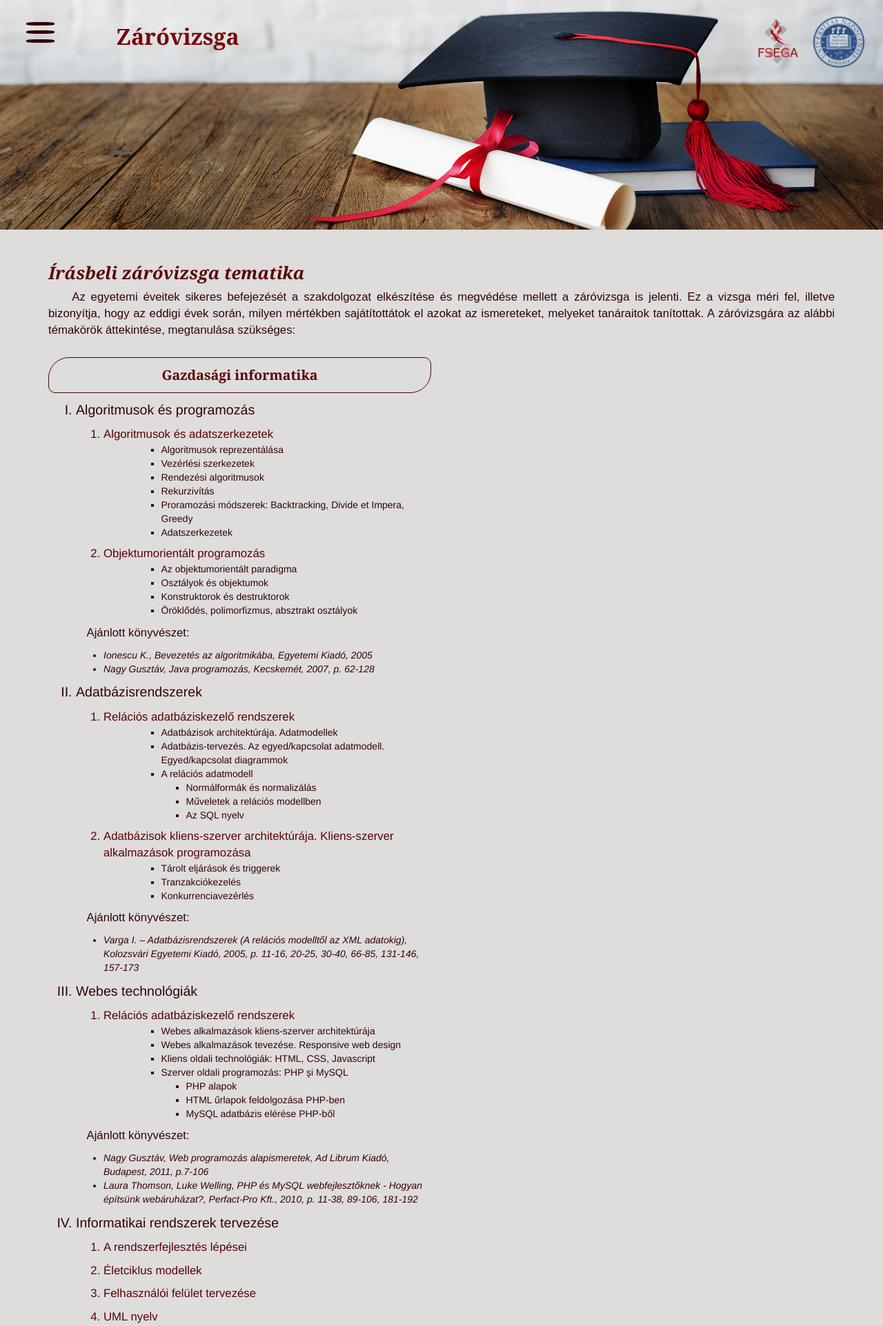
After one commit to zsanett28/Thesis_presentation_for_students, a PHP site: page /Zarovizsga.html in a window 1280 px wide. The commit adds this page. Shown: the top 1923 px of the page at 69% size. Run offline with PHP 8.4, Linux system fonts and the light colour scheme.

Commit message:
zarovizsga-gazdinfo

```diff
--- a/Beiratkozas.html
+++ b/Beiratkozas.html
@@ -244,7 +244,7 @@
                         <a href="Szakdolgozat.html" class ="menulink">Szakdolgozat elkészítése</a>
                     </li>
                     <li class="list-item1">
-                        <a href="#" class ="menulink">Záróvizsga</a>
+                        <a href="Zarovizsga.html" class ="menulink">Záróvizsga</a>
                     </li>
                     <li class="list-item1">
                         <a href="Fontos_datumok.html" class ="menulink">Fontos határidők</a>
--- a/Fontos_datumok.html
+++ b/Fontos_datumok.html
@@ -127,7 +127,7 @@
                         <a href="Szakdolgozat.html" class ="menulink">Szakdolgozat elkészítése</a>
                     </li>
                     <li class="list-item1">
-                        <a href="#" class ="menulink">Záróvizsga</a>
+                        <a href="Zarovizsga.html" class ="menulink">Záróvizsga</a>
                     </li>
                     <li class="list-item1">
                         <a href="Fontos_datumok.html" class ="menulink active">Fontos határidők</a>
--- a/Kapcsolat.html
+++ b/Kapcsolat.html
@@ -71,7 +71,7 @@
                         <a href="Szakdolgozat.html" class ="menulink">Szakdolgozat elkészítése</a>
                     </li>
                     <li class="list-item1">
-                        <a href="#" class ="menulink">Záróvizsga</a>
+                        <a href="Zarovizsga.html" class ="menulink">Záróvizsga</a>
                     </li>
                     <li class="list-item1">
                         <a href="Fontos_datumok.html" class ="menulink">Fontos határidők</a>
--- a/Kezdooldal.html
+++ b/Kezdooldal.html
@@ -86,7 +86,7 @@
                         <a href="Szakdolgozat.html" class ="menulink">Szakdolgozat elkészítése</a>
                     </li>
                     <li class="list-item1">
-                        <a href="#" class ="menulink">Záróvizsga</a>
+                        <a href="Zarovizsga.html" class ="menulink">Záróvizsga</a>
                     </li>
                     <li class="list-item1">
                         <a href="Fontos_datumok.html" class ="menulink">Fontos határidők</a>
--- a/Szakdolgozat.html
+++ b/Szakdolgozat.html
@@ -336,7 +336,7 @@
                         <a href="Szakdolgozat.html" class ="menulink active">Szakdolgozat elkészítése</a>
                     </li>
                     <li class="list-item1">
-                        <a href="#" class ="menulink">Záróvizsga</a>
+                        <a href="Zarovizsga.html" class ="menulink">Záróvizsga</a>
                     </li>
                     <li class="list-item1">
                         <a href="Fontos_datumok.html" class ="menulink">Fontos határidők</a>
--- a/Temajavaslatok.html
+++ b/Temajavaslatok.html
@@ -503,7 +503,7 @@
                         <a href="Szakdolgozat.html" class ="menulink">Szakdolgozat elkészítése</a>
                     </li>
                     <li class="list-item1">
-                        <a href="#" class ="menulink">Záróvizsga</a>
+                        <a href="Zarovizsga.html" class ="menulink">Záróvizsga</a>
                     </li>
                     <li class="list-item1">
                         <a href="Fontos_datumok.html" class ="menulink">Fontos határidők</a>
--- /dev/null
+++ b/Zarovizsga.html
@@ -0,0 +1,250 @@
+<!DOCTYPE html>
+<html lang="hu">
+
+<head>
+    <title>Szakdolgozat - Közgazdaság- és Gazdálkodástudományi Kar, BBTE, Kolozsvár</title>
+    <meta charset="utf-8">
+    <link rel="icon" href="images\icon.png" sizes="16x16" type="image/png">
+    <meta http-equiv="X-UA-Compatible" content="IE=edge">
+    <!--a szelte az oldalnak annyi legyen mint a device oldala, illetve nem modositja a betuk meretet sem-->
+    <meta name="viewport" content="width=device-width, initial-scale=1">
+    <link rel="stylesheet" href="css\bootstrap.min.css">
+    <link rel="stylesheet" href="css\all.css">
+    <link rel="stylesheet" href="css\Szakdolgozat.css">
+</head>
+
+<body>
+    <div class="container-back">
+
+        <a href="http://hu.econ.ubbcluj.ro/" target="_blank"><img class="fsega-logo" alt="FSEGA logo" src="images\fsega.png"></a>
+        <a href="https://www.ubbcluj.ro/hu/" target="_blank"><img class="bbte-logo" alt="BBTE logo" src="images\bbte.png"></a>
+        <img class="background" alt="Háttérkép" src="images\ballagas.jpg">
+        <div class="background-text">
+            <div class="col-md-12">
+                <h1 class="title">Záróvizsga</h1>
+            </div>
+        </div>
+
+    </div>
+
+    <div class="container">
+        <div class="row">
+
+            <div class="col-md-12">
+                <h2 class="small-title">Írásbeli záróvizsga tematika</h2>
+                <p class="paragraf">Az egyetemi éveitek sikeres befejezését a szakdolgozat elkészítése és megvédése mellett a záróvizsga is jelenti.
+                    Ez a vizsga méri fel, illetve bizonyítja, hogy az eddigi évek során, milyen mértékben sajátítottátok el azokat az ismereteket, melyeket
+                    tanáraitok tanítottak. A záróvizsgára az alábbi témakörök áttekintése, megtanulása szükséges:
+                </p>
+            </div>
+
+            <div class="col-md-6">
+                <p class="paragraf-teacher">Gazdasági informatika</p>
+                <ol type="I">
+                    <li class="list-item4">Algoritmusok és programozás</li>
+                        <ol type="1">
+                            <li class="list-item5">Algoritmusok és adatszerkezetek</li>
+                            <ul>
+                                <li class="list-item3">Algoritmusok reprezentálása</li>
+                                <li class="list-item3">Vezérlési szerkezetek</li>
+                                <li class="list-item3">Rendezési algoritmusok</li>
+                                <li class="list-item3">Rekurzivítás</li>
+                                <li class="list-item3">Proramozási módszerek: Backtracking, Divide et Impera, Greedy</li>
+                                <li class="list-item3">Adatszerkezetek</li>
+                            </ul>
+                            <li class="list-item5">Objektumorientált programozás</li>
+                            <ul>
+                                <li class="list-item3">Az objektumorientált paradigma</li>
+                                <li class="list-item3">Osztályok és objektumok</li>
+                                <li class="list-item3">Konstruktorok és destruktorok</li>
+                                <li class="list-item3">Öröklődés, polimorfizmus, absztrakt osztályok</li>
+                            </ul>
+                        </ol>
+                        <p class="paragraf-book">Ajánlott könyvészet:</p>
+                        <ul>
+                            <li class="list-item6">Ionescu K., Bevezetés az algoritmikába, Egyetemi Kiadó, 2005</li>
+                            <li class="list-item6">Nagy Gusztáv, Java programozás, Kecskemét, 2007, p. 62-128</li>
+                        </ul>
+                    <li class="list-item4">Adatbázisrendszerek</li>
+                        <ol type="1">
+                            <li class="list-item5">Relációs adatbáziskezelő rendszerek</li>
+                            <ul>
+                                <li class="list-item3">Adatbázisok architektúrája. Adatmodellek</li>
+                                <li class="list-item3">Adatbázis-tervezés. Az egyed/kapcsolat adatmodell. Egyed/kapcsolat diagrammok</li>
+                                <li class="list-item3">A relációs adatmodell</li>
+                                <ul>
+                                    <li class="list-item3">Normálformák és normalizálás</li>
+                                    <li class="list-item3">Műveletek a relációs modellben</li>
+                                    <li class="list-item3">Az SQL nyelv</li>
+                                </ul>
+                            </ul>
+                            <li class="list-item5">Adatbázisok kliens-szerver architektúrája. Kliens-szerver alkalmazások
+                                programozása</li>
+                            <ul>
+                                <li class="list-item3">Tárolt eljárások és triggerek</li>
+                                <li class="list-item3">Tranzakciókezelés</li>
+                                <li class="list-item3">Konkurrenciavezérlés</li>
+                            </ul>
+                        </ol>
+                        <p class="paragraf-book">Ajánlott könyvészet:</p>
+                        <ul>
+                            <li class="list-item6">Varga I. – Adatbázisrendszerek (A relációs modelltől az XML adatokig), Kolozsvári Egyetemi Kiadó,
+                                2005, p. 11-16, 20-25, 30-40, 66-85, 131-146, 157-173
+                            </li>
+                        </ul>
+                    <li class="list-item4">Webes technológiák</li>
+                        <ol type="1">
+                            <li class="list-item5">Relációs adatbáziskezelő rendszerek</li>
+                            <ul>
+                                <li class="list-item3">Webes alkalmazások kliens-szerver architektúrája</li>
+                                <li class="list-item3">Webes alkalmazások tevezése. Responsive web design</li>
+                                <li class="list-item3">Kliens oldali technológiák: HTML, CSS, Javascript</li>
+                                <li class="list-item3">Szerver oldali programozás: PHP şi MySQL</li>
+                                <ul>
+                                    <li class="list-item3">PHP alapok</li>
+                                    <li class="list-item3">HTML űrlapok feldolgozása PHP-ben</li>
+                                    <li class="list-item3">MySQL adatbázis elérése PHP-ből</li>
+                                </ul>
+                            </ul>
+                        </ol>
+                        <p class="paragraf-book">Ajánlott könyvészet:</p>
+                            <ul>
+                                <li class="list-item6">Nagy Gusztáv, Web programozás alapismeretek, Ad Librum Kiadó, Budapest, 2011, p.7-106</li>
+                                <li class="list-item6">Laura Thomson, Luke Welling, PHP és MySQL webfejlesztőknek - Hogyan építsünk webáruházat?,
+                                    Perfact-Pro Kft., 2010, p. 11-38, 89-106, 181-192
+                                </li>
+                            </ul>
+                    <li class="list-item4">Informatikai rendszerek tervezése</li>
+                        <ol type="1">
+                            <li class="list-item5">A rendszerfejlesztés lépései</li>
+                            <li class="list-item5">Életciklus modellek</li>
+                            <li class="list-item5">Felhasználói felület tervezése</li>
+                            <li class="list-item5">UML nyelv</li>
+                            <li class="list-item5">UML diagrammok</li>
+                        </ol>
+                        <p class="paragraf-book">Ajánlott könyvészet:</p>
+                            <ul>
+                                <li class="list-item6">Avornicului M. – Informatikai rendszerek tervezése és menedzsmentje, Abel Kiadó, 2010, p. 36-40, 44-
+                                    52, 55-58, 157-208
+                                </li>
+                            </ul>
+                    <li class="list-item4">Operációs rendszerek. Számítógépes hálózatok.</li>
+                        <ol type="1">
+                            <li class="list-item5">Operációs rendszerek</li>
+                            <ul>
+                                <li class="list-item3">Az operációs rendszer fogalma, célja, osztályozása, vázlatos felépítése, fejlődésének mérföldkövei</li>
+                                <li class="list-item3">Memóriakezelés; I/O ütemezés</li>
+                                <li class="list-item3">Az operációs rendszerek biztonsági kérdései</li>
+                            </ul>
+                            <li class="list-item5">Számítógépes hálózatok arhitectúrája és biztonsága</li>
+                            <ul>
+                                <li class="list-item3">Az adatkapcsolati réteg</li>
+                                <li class="list-item3">A hálózati réteg</li>
+                                <li class="list-item3">A szállítási réteg</li>
+                                <li class="list-item3">A számítógép-hálózatok használata</li>
+                                <li class="list-item3">Hálózati biztonság</li>
+                            </ul>
+                        </ol>
+                        <p class="paragraf-book">Ajánlott könyvészet:</p>
+                            <ul>
+                                <li class="list-item6">Boian F, Vancea A. Boian R. Bufnea D., Sterca A., Cobarzan C., Cojocar D., Sisteme de operare, Ed.
+                                    Risoprint, 2006
+                                </li>
+                                <li class="list-item6">Wetherall D., Tanenenbaum A. Számítógép-hálózatok, Panem Kft, Budapest, 2013</li>
+                            </ul>
+                </ol>
+                <p class="one-line-paragraf">Bibliográfia: </p>
+                <ol type="1">
+                    <li class="list-item5">Avornicului M. Informatikai rendszerek tervezése és menedzsmentje, Ábel Kiadó, 2010</li>
+                    <li class="list-item5">Avornicului M. Programozási nyelvek és környezetek, Ábel Kiadó, 2007</li>
+                    <li class="list-item5">Avornicului M., Seer L. Gazdasági ügyletek az Interneten, Ábel Kiadó, Kolozsvár, 2014</li>
+                    <li class="list-item5">Boian F, Vancea A. Boian R. Bufnea D., Sterca A., Cobarzan C., Cojocar D., Sisteme de operare, Ed.
+                        Risoprint, 2006
+                    </li>
+                    <li class="list-item5">Ionescu K. Bevezetés az algoritmikába, Egyetemi Kiadó, 2005</li>
+                    <li class="list-item5">Ullman J. D., Widom J. Adatbázisrendszerek, Panem Könyvkiadó, Budapest, 2. kiadás, 2008</li>
+                    <li class="list-item5">Varga I. Adatbázisrendszerek (A relációs modelltől az XML adatokig), Kolozsvári Egyetemi Kiadó, 2005</li>
+                    <li class="list-item5">Nagy Gusztáv, Java programozás, Kecskemét, 2007</li>
+                    <li class="list-item5">Nagy Gusztáv, Web programozás alapismeretek, Ad Librum Kiadó Budapest, 2011</li>
+                    <li class="list-item5">Laura Thomson, Luke Welling, PHP és MySQL webfejlesztőknek - Hogyan építsünk webáruházat?,
+                        Perfact-Pro Kft., 2010
+                    </li>
+                    <li class="list-item5">Wetherall D., Tanenenbaum A. Számítógép-hálózatok, Panem Kft, Budapest, 2013</li>
+
+                </ol>
+            </div>
+
+        </div>
+
+        <div class="row">
+            <div class="col-md-12">
+                <h2 class="small-title">Záróvizsga terembeosztások</h2>
+                <p class="paragraf">Az alábbiakban csatoljuk a februári, illetve júniusi szesszióban esedékes záróvizsgák terembeosztásait,
+                    időpontjait, melyek szakirányonként vannak beosztva:
+                </p>
+                <p class="paragraf">
+                    <a href="https://econ.ubbcluj.ro/documente2020/Programare%20sala%20la%20proba%20I%20-Licenta%20din%20data%2017%20februarie%202020.PDF" class="link" target="_blank">Záróvizsga terembeosztások - 2020 február</a>
+                </p>
+                <p class="paragraf">
+                    <a href="#" class="link" target="_blank">Záróvizsga terembeosztások - 2020 június</a>
+                </p>
+            </div>
+        </div>
+    </div>
+
+    <div class="container-fluid">
+        <div class="menu">
+            <nav class="navigacio">
+                <div class="hamburger">
+                    <div class="sor sor-1"></div>
+                    <div class="sor sor-2"></div>
+                    <div class="sor sor-3"></div>
+                </div>
+
+                <ul class="list-unstyled">
+                    <li class="list-item1">
+                        <a href="Kezdooldal.html" class ="menulink">Kezdőoldal</a>
+                    </li>
+                    <li class="list-item1">
+                        <a href="Temajavaslatok.html" class ="menulink">Témajavaslatok</a>
+                    </li>
+                    <li class="list-item1">
+                        <a href="Beiratkozas.html" class ="menulink">Beiratkozás</a>
+                    </li>
+                    <li class="list-item1">
+                        <a href="Szakdolgozat.html" class ="menulink">Szakdolgozat elkészítése</a>
+                    </li>
+                    <li class="list-item1">
+                        <a href="Zarovizsga.html" class ="menulink active">Záróvizsga</a>
+                    </li>
+                    <li class="list-item1">
+                        <a href="Fontos_datumok.html" class ="menulink">Fontos határidők</a>
+                    </li>
+                    <li class="list-item1">
+                        <a href="#" class ="menulink">Gyakran feltett kérdések</a>
+                    </li>
+                    <li class="list-item1">
+                        <a href="Kapcsolat.html" class ="menulink">Kapcsolat</a>
+                    </li>
+                </ul>
+
+            </nav>
+        </div>
+    </div>
+
+    <footer class="container-fluid">
+        <div class="row">
+            <div class="col-sm-9 footer-text">
+                <p><a href="Kezdooldal.html">Copyright © 03.2020 Közgazdaság- és Gazdálkodástudományi Kar Magyar Intézet, Kolozsvár</a></p>
+                <p>Web-designer: Jakab Zsanett</p>
+            </div>
+            <div class="col-sm-3 footer-icons">
+                <a href="https://www.facebook.com/bbte.kozgaz/" target="_blank"><i class="fab fa-facebook fa-2x"></i></a>
+                <a href="https://www.instagram.com/bbte.kozgaz/" target="_blank"><i class="fab fa-instagram fa-2x"></i></a>
+                <a href="http://hu.econ.ubbcluj.ro/" target="_blank"><i class="fas fa-graduation-cap fa-2x"></i></a>
+            </div>
+        </div>
+    </footer>
+
+    <script src="js\Szakdolgozat.js"></script>
+</body>
--- a/css/Szakdolgozat.css
+++ b/css/Szakdolgozat.css
@@ -787,7 +787,30 @@ form {
     font-weight: bold;
 }
 
-img#contact-image{
-    width: 70%;
-    border-radius: 10%;
+.paragraf-book{
+    margin-top: 2%;
+    font-size: 120%;
+    color: rgb(51, 3, 3);
+    font-family: 'Arial';
+    text-indent: 3%;
 }
+
+.list-item4{
+    margin-top: 2%;
+    font-size: 140%;
+    color: rgb(51, 3, 3);
+}
+
+.list-item5{
+    margin-top: 2%;
+    font-size: 120%;
+    color: rgb(88, 4, 4);
+}
+
+.list-item6{
+    text-decoration: none;
+    list-style-type: disc;
+    font-style: italic;
+    font-size: 100%;
+    color: rgb(51, 3, 3);
+}
```
